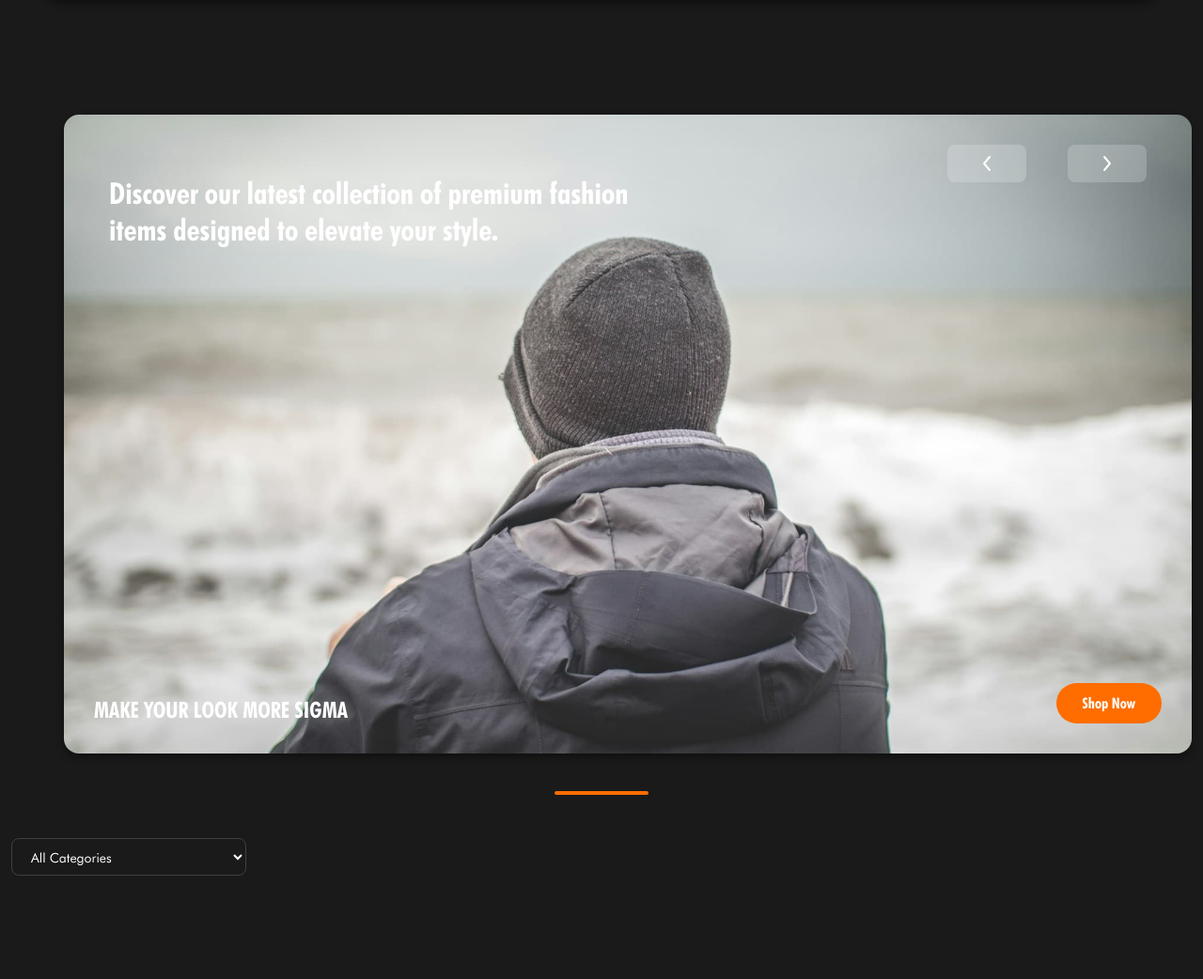
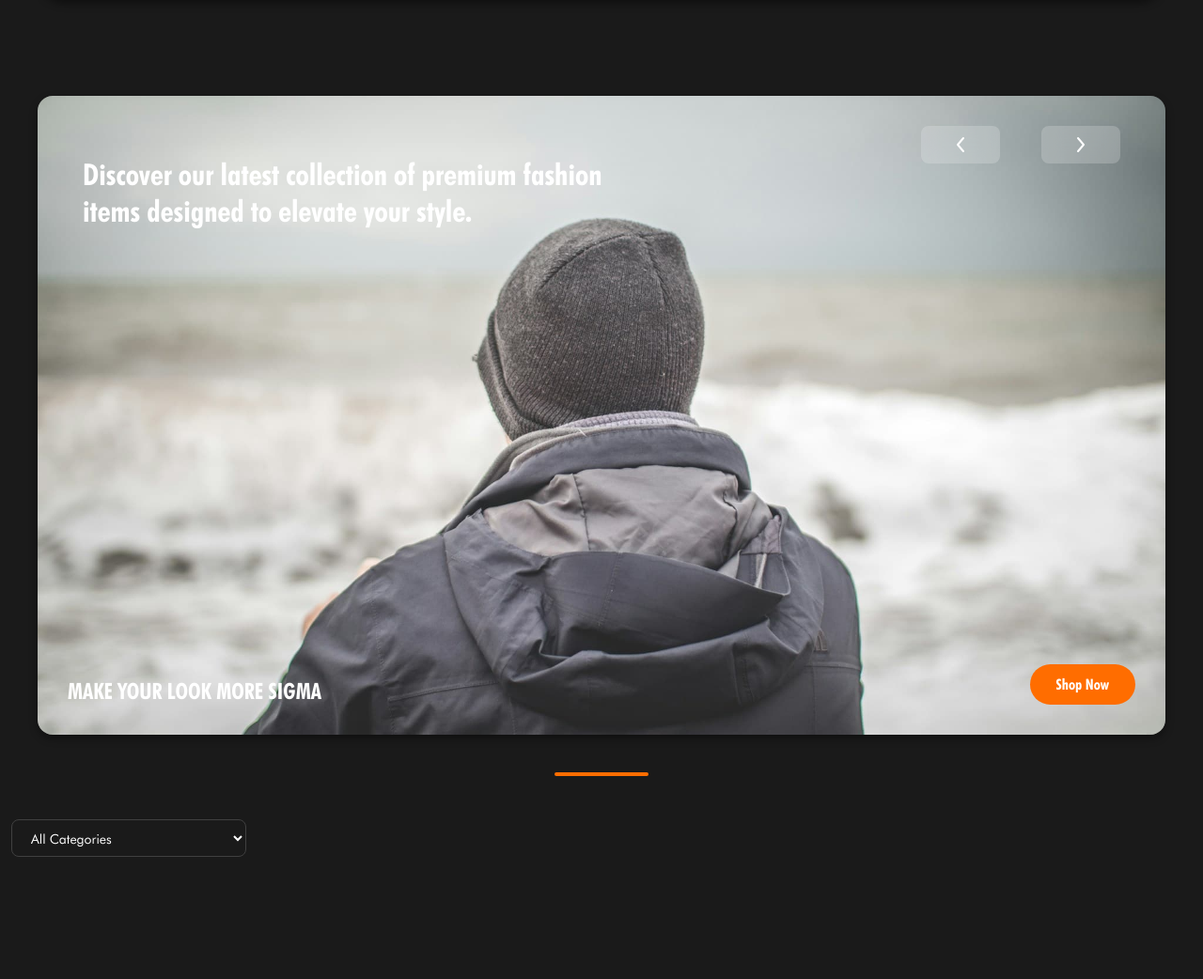
Before and after one commit to stureremielle/meyda-collection, a PHP site: page / in a window 1280 px wide. Shown: the part 78-1120 px from the top of the page at 94% size. Run offline with PHP 8.4, Linux system fonts and the light colour scheme; data that the repository does not hold is empty; some web fonts are replaced.

Commit message:
update branch

```diff
--- a/meyda/styles.css
+++ b/meyda/styles.css
@@ -605,13 +605,14 @@ button:disabled {
     position: relative;
     background: var(--card);
     overflow: hidden;
-    margin: 120px auto 40px; /* Add top margin to accommodate floating header and normal bottom margin */
+    margin: 100px auto 40px; /* Reduce top margin to better position on screen */
     padding: 0; /* Remove extra padding */
     box-sizing: border-box; /* Ensure padding doesn't push it over the edge */
     border-radius: 16px;
     box-shadow: var(--elevation-2); /* Add shadow to help blend with background */
-    left: 50%;
-    transform: translateX(-50%);
+    /* Center using margin auto instead of left/transform */
+    margin-left: auto;
+    margin-right: auto;
 }
 
 /* Mobile responsive hero card */
@@ -619,12 +620,13 @@ button:disabled {
     .hero-card {
         width: 100%; /* Full width on mobile */
         height: 70vh; /* Increase height on mobile */
-        margin: 80px auto 40px; /* Adjust top margin and normal bottom margin */
+        margin: 60px auto 40px; /* Reduce top margin for better positioning */
         padding: 0; /* Remove extra padding */
         max-width: 1200px; /* Keep max-width consistent */
         border-radius: 12px;
-        left: 50%;
-        transform: translateX(-50%);
+        /* Center using margin auto instead of left/transform */
+        margin-left: auto;
+        margin-right: auto;
         box-sizing: border-box; /* Ensure padding doesn't push it over the edge */
     }
 }
```
Also changed, not shown: 1 other file.
